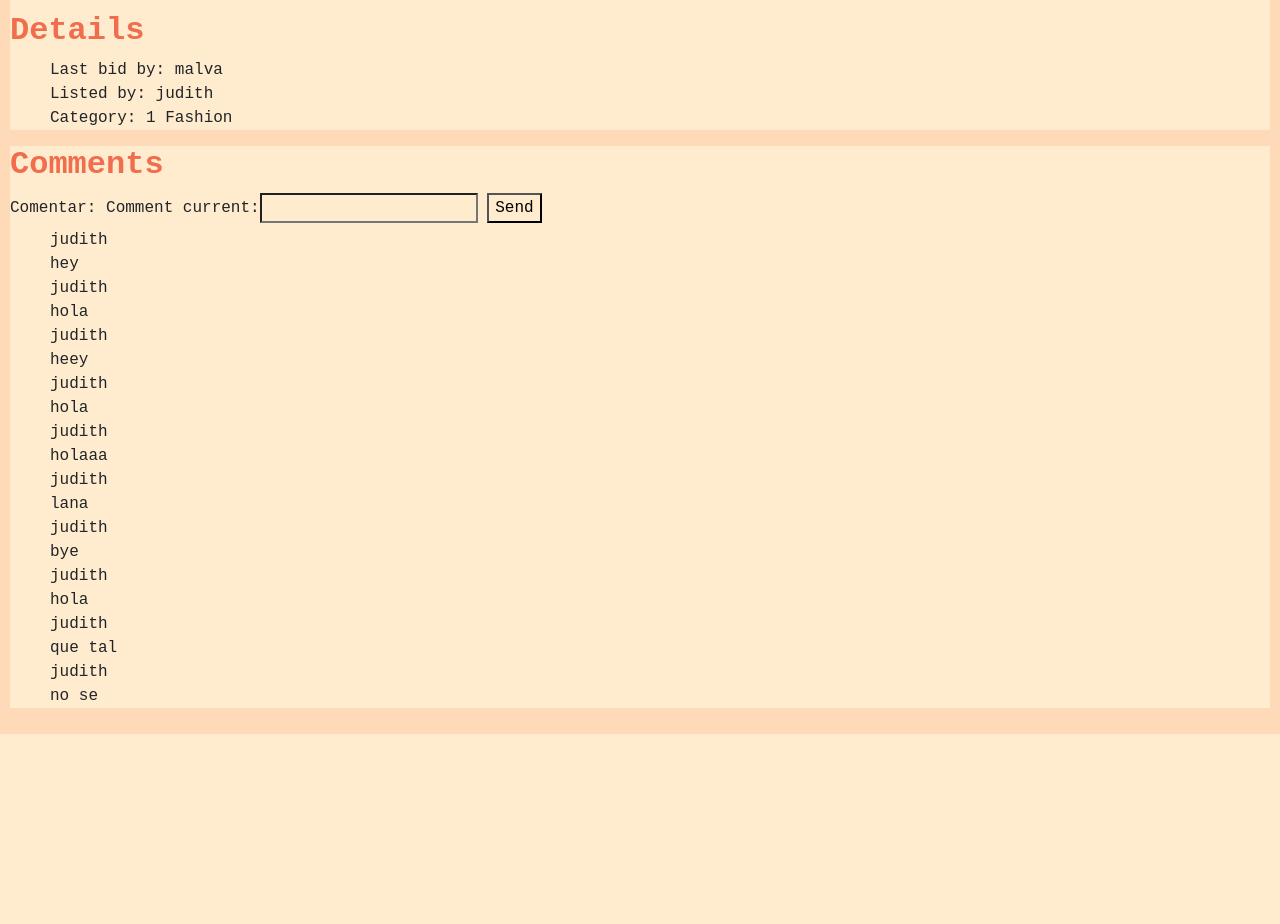
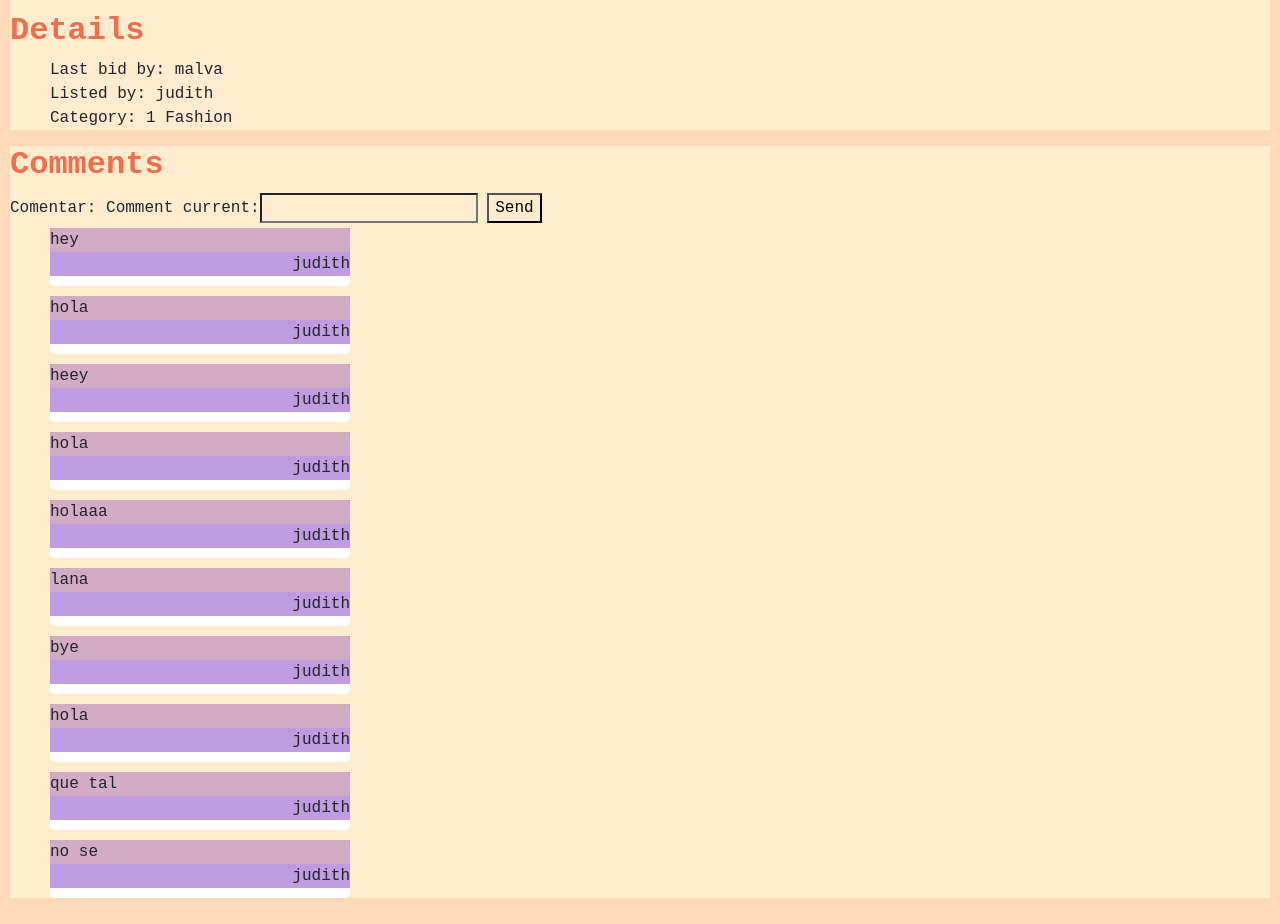
Before and after one commit to judithmarg/commerce, a Django app: page /listing/1 in a window 1280 px wide. Shown: the part 696-1620 px from the top of the page. Before the commit the page ends 1430 px from the top, so only its background shows below. Run offline with Django 3.2, Linux system fonts and the light colour scheme; a user stored in the database is signed in; data comes from the database, SQL or seed files in the repository; both versions use the stored data as it was after the commit; some libraries are stand-ins or nearby versions.

Commit message:
complete model view for comments

```diff
--- a/auctions/static/auctions/styles.css
+++ b/auctions/static/auctions/styles.css
@@ -45,3 +45,23 @@ section{
     align-items: center;
     justify-content: center;
 }
+
+.box{
+    background-color: rgb(255, 255, 255);
+    width: 300px;
+    height: auto;
+    display: flex;
+    flex-direction: column-reverse;
+    flex-wrap: wrap;
+    margin-bottom: 10px;
+    border-radius: 5px;
+}
+.box_comentador{
+    text-align: end;
+    background-color: rgba(132, 64, 195, 0.522);
+    margin-bottom: 10px;
+}
+
+.box_comentario{
+    background-color: rgba(170, 96, 145, 0.522);
+}
--- a/auctions/templates/auctions/listing.html
+++ b/auctions/templates/auctions/listing.html
@@ -64,8 +64,10 @@
         </form>
         <ul>
             {% for commenter, content in commentsAll %}
-            <li class="box_comentador">{{commenter}}</li>
-            <li class="box_comentario">{{content}}</li>
+            <li class="box">
+                <div class="box_comentador">{{commenter}}</div>
+                <div class="box_comentario">{{content}}</div>
+            </li>
             {% endfor %}
         </ul>
     </div>
```
Also changed, not shown: db.sqlite3.
